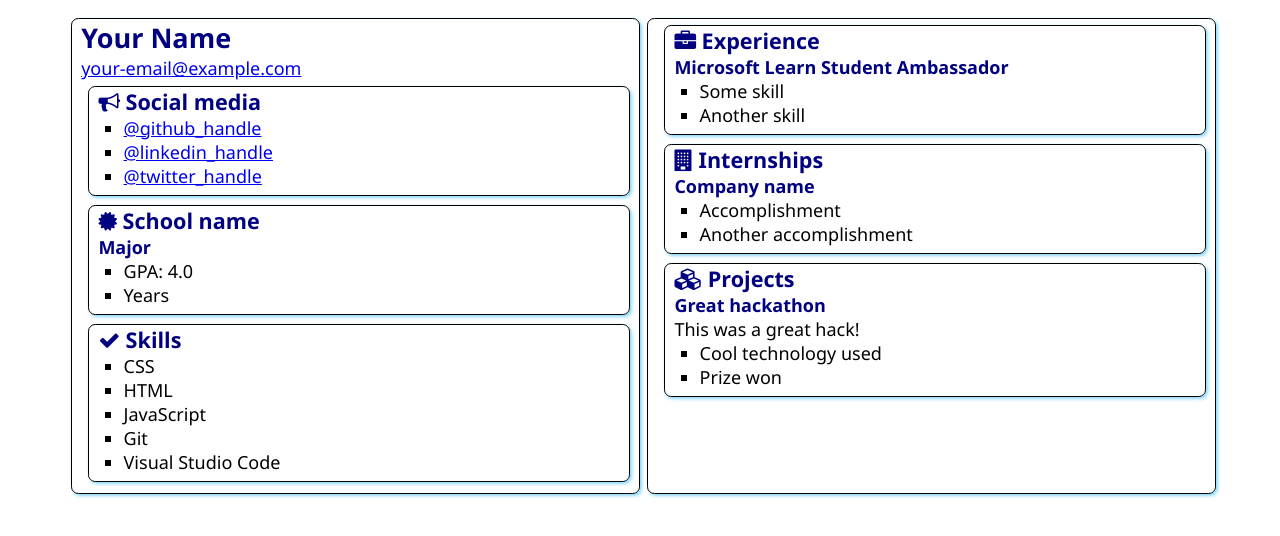
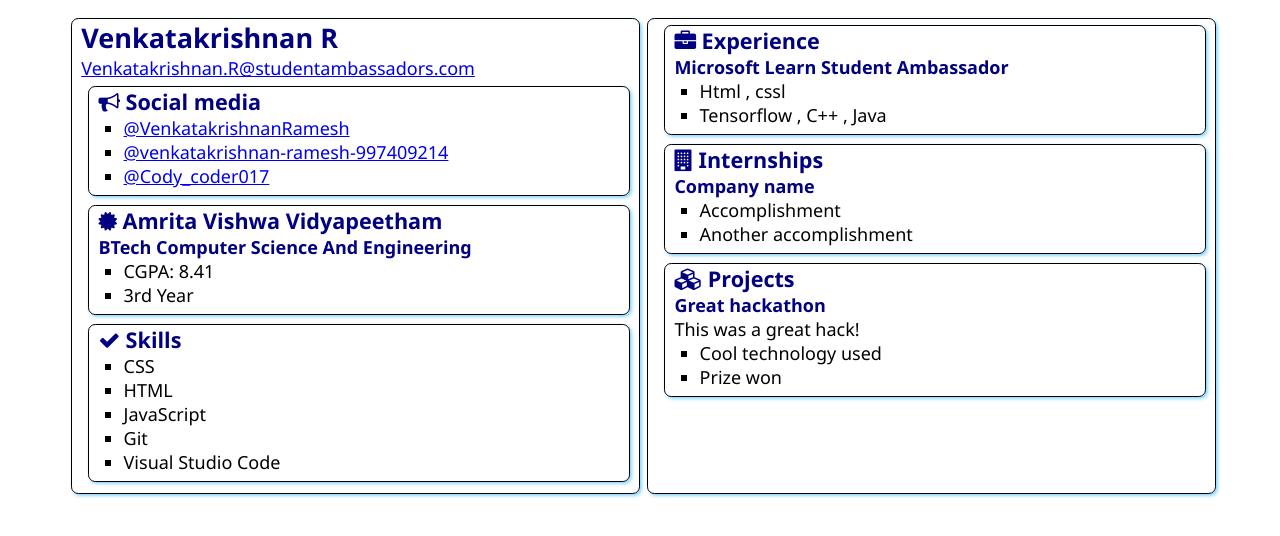
Before and after one commit to Venkatakrishnan-Ramesh/SATechnicalOnboarding., a plain HTML site: page src/index.html in a window 1280 px wide. Drawn offline with Linux system fonts and the light colour scheme.

Commit message:
Update index.html

```diff
--- a/src/index.html
+++ b/src/index.html
@@ -1,5 +1,6 @@
 <!DOCTYPE html>
 <html lang="en">
+
 <head>
     <meta charset="UTF-8">
     <meta http-equiv="X-UA-Compatible" content="IE=edge">
@@ -9,11 +10,12 @@
     <link rel="stylesheet" href="style.css">
     <link rel="stylesheet" href="https://cdnjs.cloudflare.com/ajax/libs/font-awesome/4.7.0/css/font-awesome.min.css">
 </head>
+
 <body>
     <main>
         <article class="box">
-            <h1>Your Name</h1>
-            <div><a href="mailto:your.email@example.com">your-email@example.com</a></div>
+            <h1>Venkatakrishnan R</h1>
+            <div><a href="mailto:your.email@example.com">Venkatakrishnan.R@studentambassadors.com</a></div>
 
             <section class="box">
                 <h2>
@@ -21,9 +23,9 @@
                     Social media
                 </h2>
                 <ul>
-                    <li><a href="https://github.com/<handle>">@github_handle</a></li>
-                    <li><a href="https://linkedin.com/in/<handle>">@linkedin_handle</a></li>
-                    <li><a href="https://twitter.com/<handle>">@twitter_handle</a></li>
+                    <li><a href="https://github.com/<handle>">@VenkatakrishnanRamesh</a></li>
+                    <li><a href="https://linkedin.com/in/<handle>">@venkatakrishnan-ramesh-997409214</a></li>
+                    <li><a href="https://twitter.com/<handle>">@Cody_coder017</a></li>
                 </ul>
             </section>
 
@@ -31,12 +33,12 @@
                 <div class="education">
                     <h2>
                         <i class="fa fa-certificate" aria-hidden="true"></i>
-                        School name
+                        Amrita Vishwa Vidyapeetham
                     </h2>
-                    <h3>Major</h3>
+                    <h3>BTech Computer Science And Engineering</h3>
                     <ul>
-                        <li>GPA: 4.0</li>
-                        <li>Years</li>
+                        <li>CGPA: 8.41</li>
+                        <li>3rd Year</li>
                     </ul>
                 </div>
             </section>
@@ -63,8 +65,8 @@
                 </h2>
                 <h3>Microsoft Learn Student Ambassador</h3>
                 <ul>
-                    <li>Some skill</li>
-                    <li>Another skill</li>
+                    <li>Html , cssl</li>
+                    <li> Tensorflow , C++ , Java </li>
                 </ul>
             </section>
             <section class="box">
@@ -96,4 +98,5 @@
 
     </main>
 </body>
+
 </html>
```
